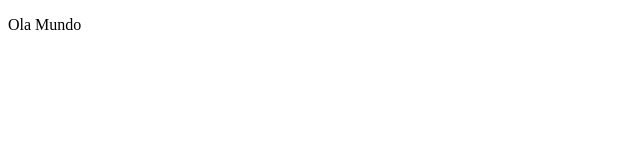
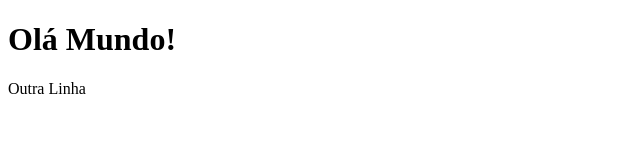
Before and after one commit to Matheus-S-Cruz/site1, a plain HTML site: page index.html in a window 1280 px wide. Shown: the whole page, without its empty margins (0-640 px from the left). Drawn offline with Linux system fonts and the light colour scheme.

Commit message:
Update index.html

```diff
--- a/index.html
+++ b/index.html
@@ -6,6 +6,7 @@
     <title>Document</title>
 </head>
 <body>
-    <p>Ola Mundo</p>
+    <h1>Olá Mundo!</h1>
+    <p>Outra Linha</p>
 </body>
 </html>
```
